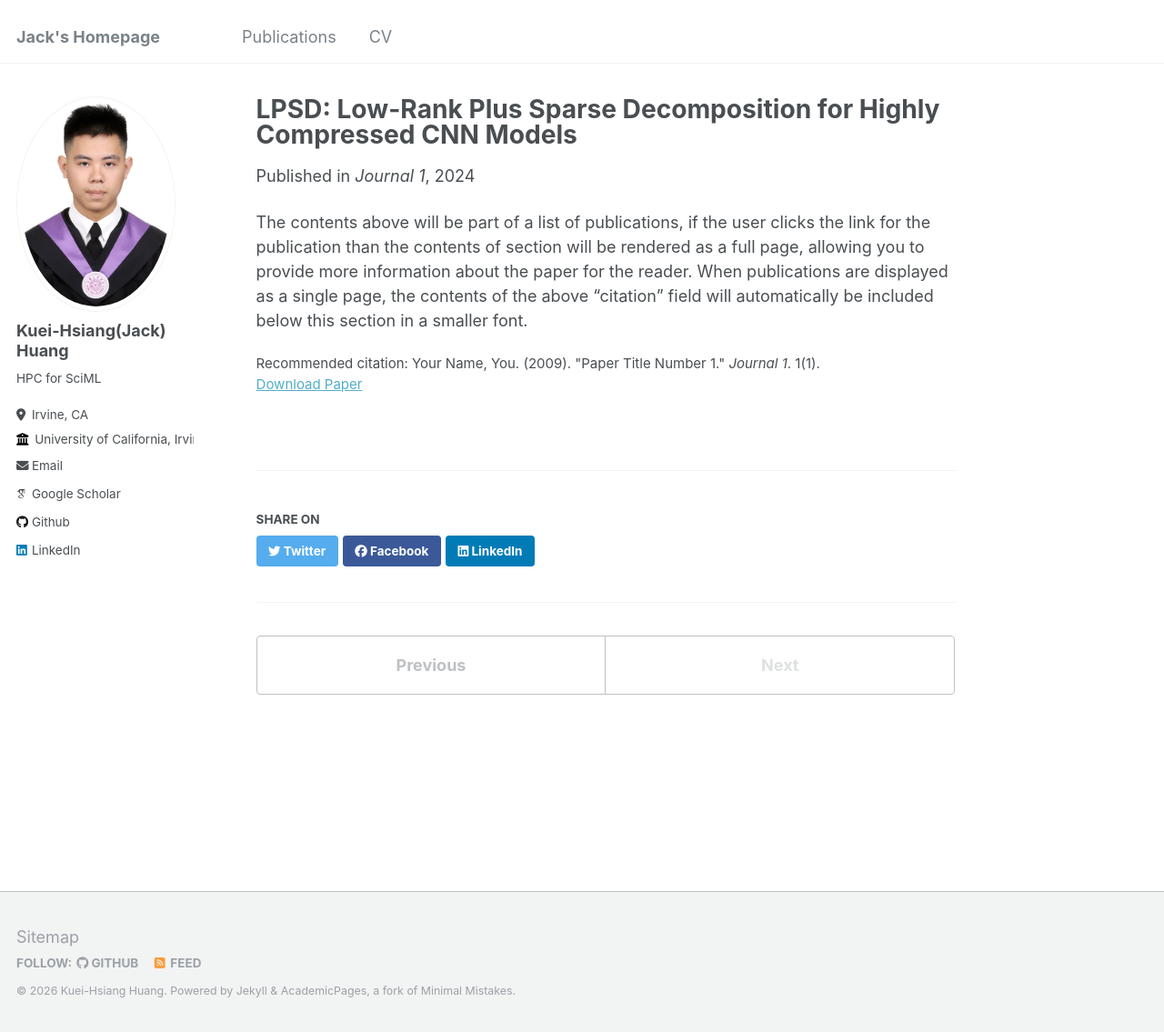
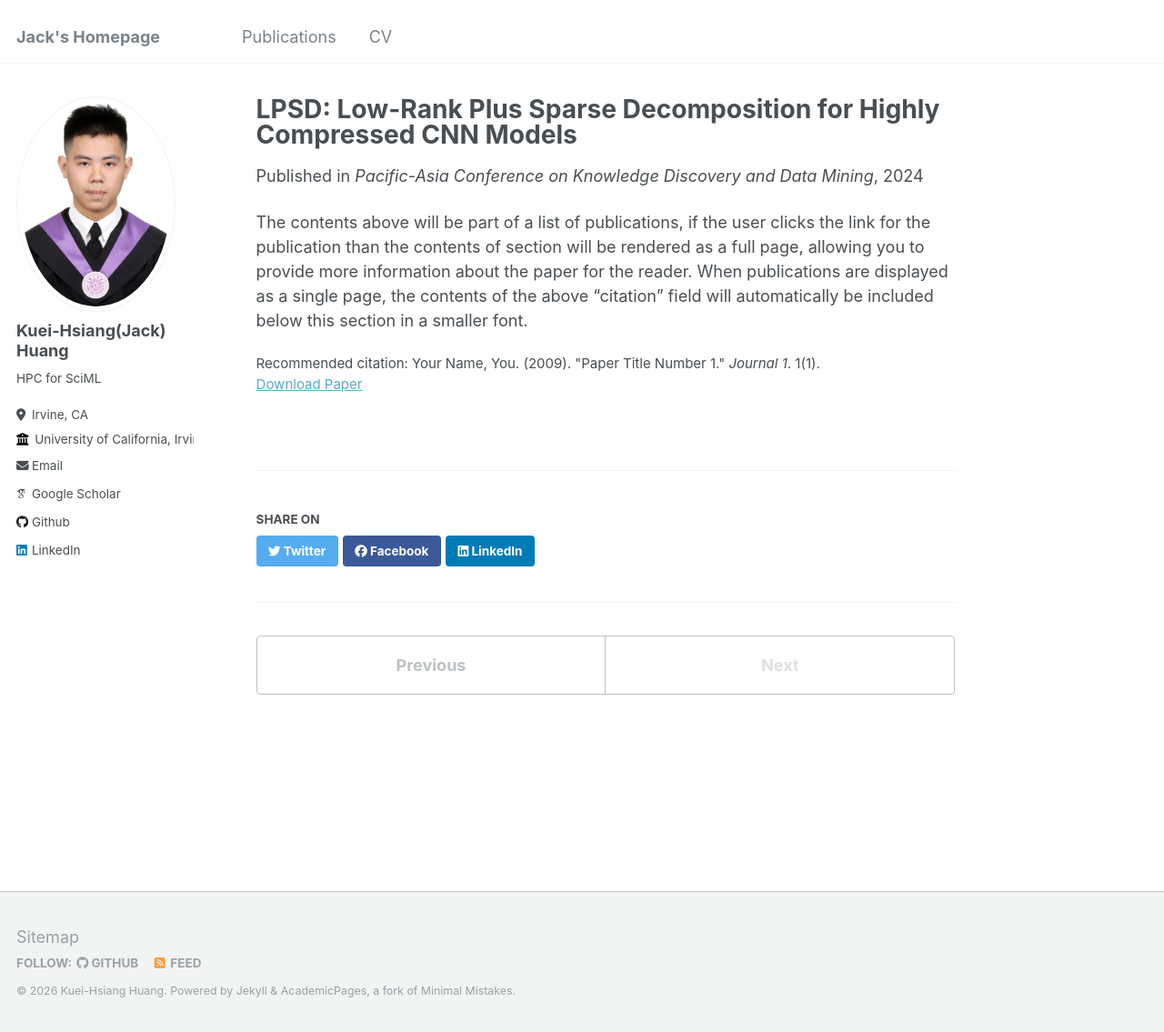
Before and after one commit to JackHuang32/JackHuang32.github.io, a Jekyll site: the page built from _publications/2009-10-01-paper-title-number-1.md, in a window 1280 px wide and 1135 px high. Shown: the whole window at 91% size. Built offline with Jekyll 4.4.1, drawn with Linux system fonts in a browser that asks for light colours; some web fonts are replaced.

Commit message:
name update

```diff
--- a/_publications/2009-10-01-paper-title-number-1.md
+++ b/_publications/2009-10-01-paper-title-number-1.md
@@ -4,7 +4,7 @@ collection: publications
 permalink: /publication/2009-10-01-paper-title-number-1
 excerpt: 'This paper is about the number 1. The number 2 is left for future work.'
 date: 2024-04-25
-venue: 'Journal 1'
+venue: 'Pacific-Asia Conference on Knowledge Discovery and Data Mining'
 authors: 'Kuei-Hsiang Huang, Cheng-Yu Sie, Jhong-En Lin, Che-Rung Lee'
 paperurl: 'https://link.springer.com/chapter/10.1007/978-981-97-2242-6_28'
 citation: 'Your Name, You. (2009). &quot;Paper Title Number 1.&quot; <i>Journal 1</i>. 1(1).'
```
